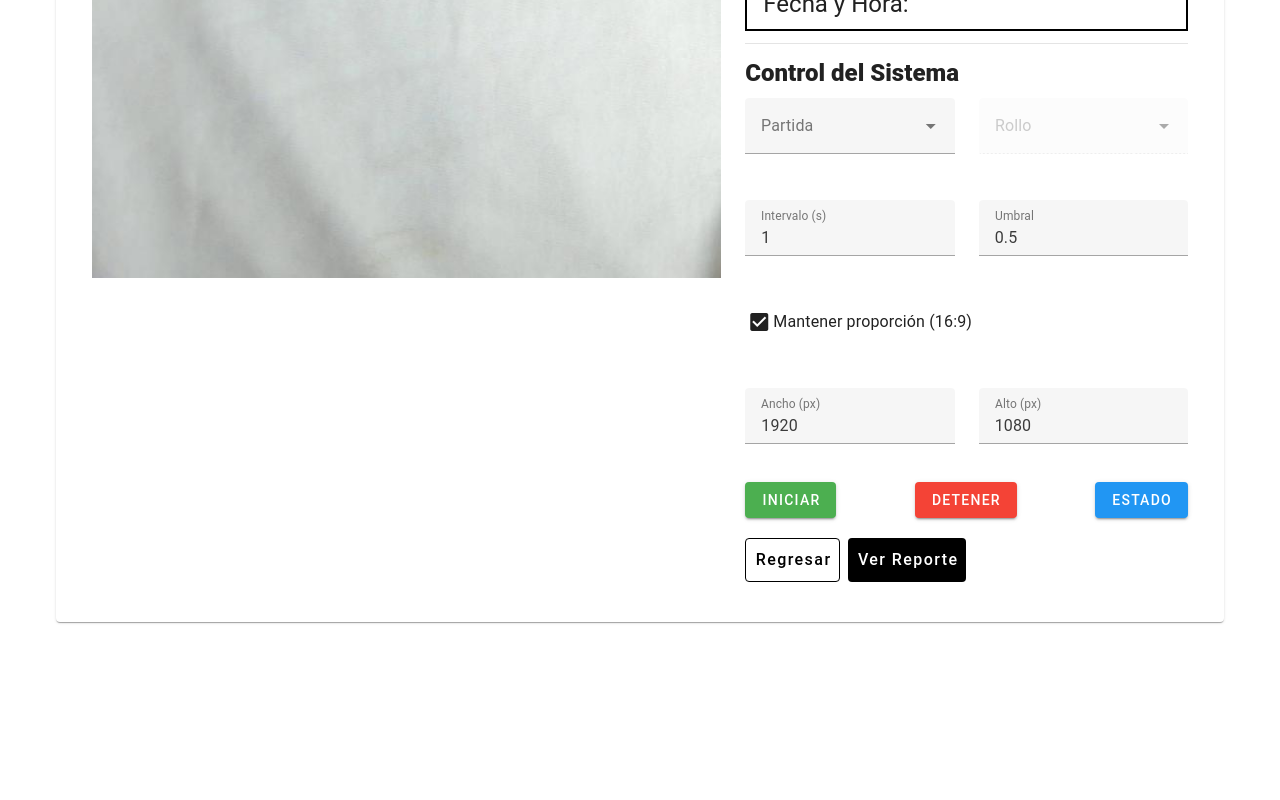
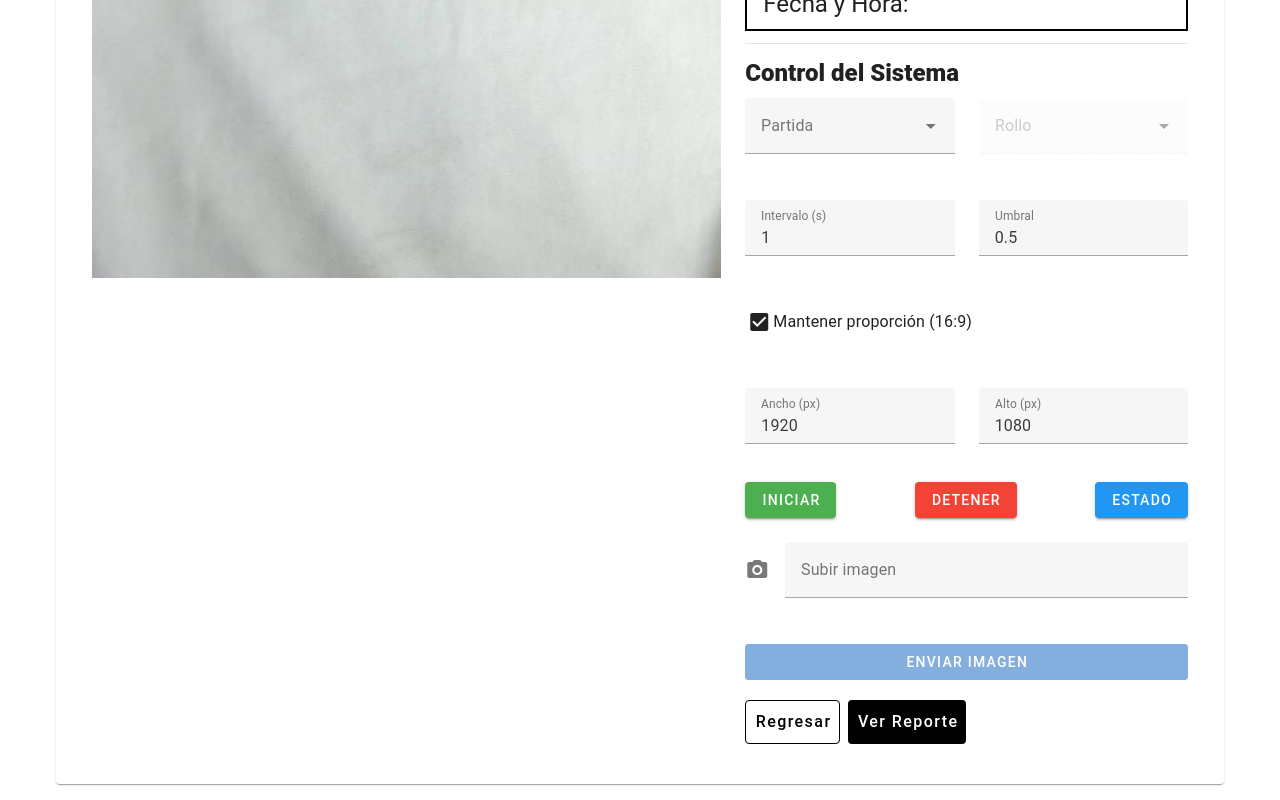
Before and after one commit to Ro-S01/frontend-safetexai, a Vue app: page /camara-detalle/1 in a window 1280 px wide. Shown: the part 527-1327 px from the top of the page. Before the commit the page ends 1165 px from the top, so only its background shows below. Built offline with nearby package versions, Linux system fonts and the light colour scheme; no server answers; the database is empty; data requests are answered from the project's data file; a small style sheet from the web is missing.

Commit message:
cambio detalle

```diff
--- a/src/pages/CamaraDetalle.vue
+++ b/src/pages/CamaraDetalle.vue
@@ -27,17 +27,28 @@
           </v-col>
 
           <v-col cols="12" md="5">
-            <v-card-text class="text-h5 font-weight-black pa-0">Cámara</v-card-text>
+            <v-card-text class="text-h5 font-weight-black pa-0"
+              >Cámara</v-card-text
+            >
             <v-card-text class="text-h5 pa-0 mb-3">CAM001</v-card-text>
 
-            <v-card-text class="text-h5 font-weight-black pa-0">Área</v-card-text>
+            <v-card-text class="text-h5 font-weight-black pa-0"
+              >Área</v-card-text
+            >
             <v-card-text class="text-h5 pa-0 mb-3">A1</v-card-text>
 
-            <v-card-text class="text-h5 font-weight-black pa-0">Cinta</v-card-text>
+            <v-card-text class="text-h5 font-weight-black pa-0"
+              >Cinta</v-card-text
+            >
             <v-card-text class="text-h5 pa-0 mb-3">CNT01</v-card-text>
 
-            <v-card-text class="text-h5 font-weight-black pa-0">Último reporte</v-card-text>
-            <v-card-text class="text-h5 pt-2 pb-2 pr-3 report-border" id="txtDefecto">
+            <v-card-text class="text-h5 font-weight-black pa-0"
+              >Último reporte</v-card-text
+            >
+            <v-card-text
+              class="text-h5 pt-2 pb-2 pr-3 report-border"
+              id="txtDefecto"
+            >
               Defecto: {{ ultimoReporte.defecto }}
             </v-card-text>
             <v-card-text class="text-h5 pt-2 pb-2 pr-3 mb-3 report-border">
@@ -123,19 +134,74 @@
 
             <v-row class="mt-1">
               <v-col cols="12" class="d-flex justify-space-between">
-                <v-btn color="green" @click="startProcess" :loading="loadingStart">Iniciar</v-btn>
-                <v-btn color="red" @click="stopProcess" :loading="loadingStop">Detener</v-btn>
-                <v-btn color="blue" @click="checkStatus" :loading="loadingStatus">Estado</v-btn>
+                <v-btn
+                  color="green"
+                  @click="startProcess"
+                  :loading="loadingStart"
+                  >Iniciar</v-btn
+                >
+                <v-btn color="red" @click="stopProcess" :loading="loadingStop"
+                  >Detener</v-btn
+                >
+                <v-btn
+                  color="blue"
+                  @click="checkStatus"
+                  :loading="loadingStatus"
+                  >Estado</v-btn
+                >
               </v-col>
             </v-row>
 
-            <v-alert v-if="statusMessage" class="mt-3" :type="statusColor" variant="tonal">
+            <v-row class="mt-3">
+              <v-col cols="12">
+                <v-file-input
+                  v-model="selectedImage"
+                  label="Subir imagen"
+                  accept="image/*"
+                  prepend-icon="mdi-camera"
+                  show-size
+                  clearable
+                ></v-file-input>
+              </v-col>
+
+              <v-col cols="12">
+                <v-btn
+                  color="primary"
+                  block
+                  @click="uploadImage"
+                  :loading="loadingUpload"
+                  :disabled="!selectedImage"
+                >
+                  Enviar Imagen
+                </v-btn>
+              </v-col>
+            </v-row>
+            <v-alert
+              v-if="statusMessage"
+              class="mt-3"
+              :type="statusColor"
+              variant="tonal"
+            >
               {{ statusMessage }}
             </v-alert>
 
             <v-card-actions class="justify-content-end pa-0 mt-4">
-              <v-btn size="large" variant="outlined" color="black" class="text-none" to="/camara">Regresar</v-btn>
-              <v-btn size="large" variant="flat" color="black" class="text-none" to="/reporte">Ver Reporte</v-btn>
+              <v-btn
+                size="large"
+                variant="outlined"
+                color="black"
+                class="text-none"
+                to="/camara"
+                >Regresar</v-btn
+              >
+              <v-btn
+                size="large"
+                variant="flat"
+                color="black"
+                class="text-none"
+                to="/reporte"
+                >Ver Reporte</v-btn
+              >
             </v-card-actions>
           </v-col>
         </v-row>
@@ -209,6 +275,8 @@ const params = ref({
 const loadingStart = ref(false);
 const loadingStop = ref(false);
 const loadingStatus = ref(false);
+const loadingUpload = ref(false);
+const selectedImage = ref(null);
 const statusMessage = ref("");
 const statusColor = ref("info");
 
@@ -314,10 +382,14 @@ async function onPartidaChange(partidaId) {
       .single();
 
     if (error) throw error;
-console.log("Rollos data:", data);
+    console.log("Rollos data:", data);
     const numRollos = data.rollos || 0;
-    rollosDisponibles.value = Array.from({ length: numRollos }, (_, i) => i + 1);
-    params.value.roll = rollosDisponibles.value.length > 0 ? rollosDisponibles.value[0] : null;
+    rollosDisponibles.value = Array.from(
+      { length: numRollos },
+      (_, i) => i + 1
+    );
+    params.value.roll =
+      rollosDisponibles.value.length > 0 ? rollosDisponibles.value[0] : null;
   } catch (err) {
     console.error("Error loading rollos:", err);
     rollosDisponibles.value = [];
@@ -393,7 +465,9 @@ async function startProcess() {
       width: params.value.width,
       height: params.value.height,
     });
-    const res = await fetch(`${apiBase}/start?${query.toString()}`, { method: "POST" });
+    const res = await fetch(`${apiBase}/start?${query.toString()}`, {
+      method: "POST",
+    });
     const data = await res.json();
     statusMessage.value = `Proceso iniciado: ${data.status}`;
     statusColor.value = "success";
@@ -437,6 +511,51 @@ async function checkStatus() {
     loadingStatus.value = false;
   }
 }
+async function uploadImage() {
+  if (!selectedImage.value || selectedImage.value.length === 0) {
+    statusMessage.value = "Por favor seleccione una imagen";
+
+    statusColor.value = "warning";
+
+    return;
+  }
+
+  loadingUpload.value = true;
+
+  try {
+    const formData = new FormData();
+
+    formData.append("file", selectedImage.value[0]);
+
+    // TODO: Replace with your actual API endpoint
+
+    const res = await fetch(`${apiBase}/upload`, {
+      method: "POST",
+
+      body: formData,
+    });
+
+    if (!res.ok) {
+      throw new Error(`Error ${res.status}: ${res.statusText}`);
+    }
+
+    const data = await res.json();
+
+    statusMessage.value = "Imagen subida exitosamente";
+
+    statusColor.value = "success";
+
+    selectedImage.value = null;
+  } catch (err) {
+    console.error("Error uploading image:", err);
+
+    statusMessage.value = `Error al subir la imagen: ${err.message}`;
+
+    statusColor.value = "error";
+  } finally {
+    loadingUpload.value = false;
+  }
+}
 
 onMounted(() => {
   loadItems();
```
